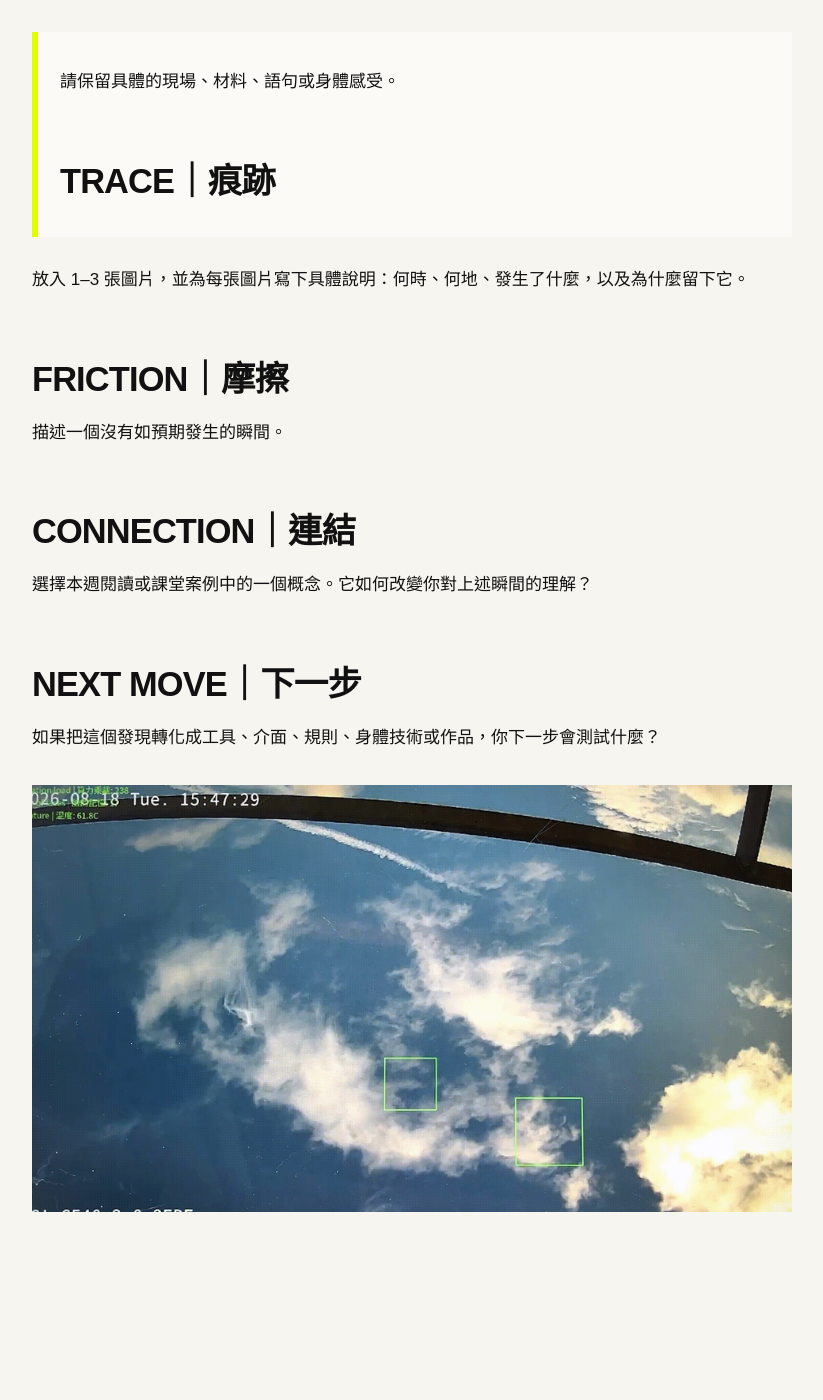
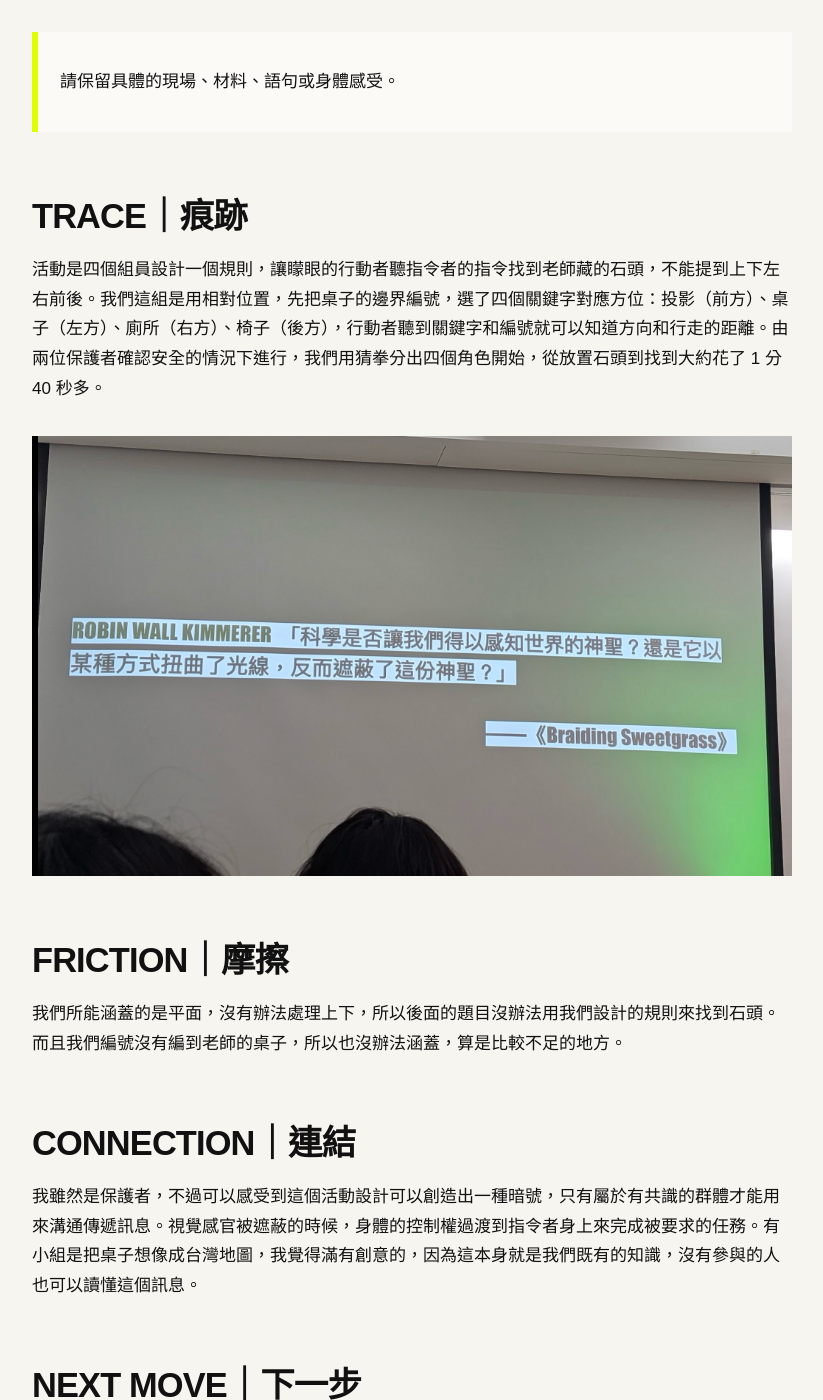
Before and after one commit to jbyolo29/fieldworkarchive, a Jekyll site: the page built from weeks/week-01.md, in a window 1280 px wide and 1400 px high, scrolled down 342 px. Shown: the whole window, without its empty margins (48-871 px from the left). Built offline with Jekyll 4.4.1, drawn with Linux system fonts in a browser that asks for light colours; before the commit the page ends 1661 px from its top, so only the background shows below that; some of the changed text lies outside the part shown.

Commit message:
W01 田野筆記：矇眼導航工作坊

```diff
--- a/weeks/week-01.md
+++ b/weeks/week-01.md
@@ -8,21 +8,21 @@ permalink: /weeks/week-01/
 # 田野從哪裡開始？
 
 > 請保留具體的現場、材料、語句或身體感受。
->
+
 ## TRACE｜痕跡
 
-放入 1–3 張圖片，並為每張圖片寫下具體說明：何時、何地、發生了什麼，以及為什麼留下它。
+活動是四個組員設計一個規則，讓矇眼的行動者聽指令者的指令找到老師藏的石頭，不能提到上下左右前後。我們這組是用相對位置，先把桌子的邊界編號，選了四個關鍵字對應方位：投影（前方）、桌子（左方）、廁所（右方）、椅子（後方），行動者聽到關鍵字和編號就可以知道方向和行走的距離。由兩位保護者確認安全的情況下進行，我們用猜拳分出四個角色開始，從放置石頭到找到大約花了 1 分 40 秒多。
+
+![組別地圖編號]({{ '/assets/images/w01-map.png' | relative_url }})
 
 ## FRICTION｜摩擦
 
-描述一個沒有如預期發生的瞬間。
+我們所能涵蓋的是平面，沒有辦法處理上下，所以後面的題目沒辦法用我們設計的規則來找到石頭。而且我們編號沒有編到老師的桌子，所以也沒辦法涵蓋，算是比較不足的地方。
 
 ## CONNECTION｜連結
 
-選擇本週閱讀或課堂案例中的一個概念。它如何改變你對上述瞬間的理解？
+我雖然是保護者，不過可以感受到這個活動設計可以創造出一種暗號，只有屬於有共識的群體才能用來溝通傳遞訊息。視覺感官被遮蔽的時候，身體的控制權過渡到指令者身上來完成被要求的任務。有小組是把桌子想像成台灣地圖，我覺得滿有創意的，因為這本身就是我們既有的知識，沒有參與的人也可以讀懂這個訊息。
 
 ## NEXT MOVE｜下一步
 
-如果把這個發現轉化成工具、介面、規則、身體技術或作品，你下一步會測試什麼？
-
-![共同繪製的教室導航地圖]({{ '/assets/images/facedetect1.jpg' | relative_url }})
+想試看看怎麼把規則擴展到三維，解決這次只能處理平面的問題。
```
Also changed, not shown: assets/images/w01-map.png (added).
